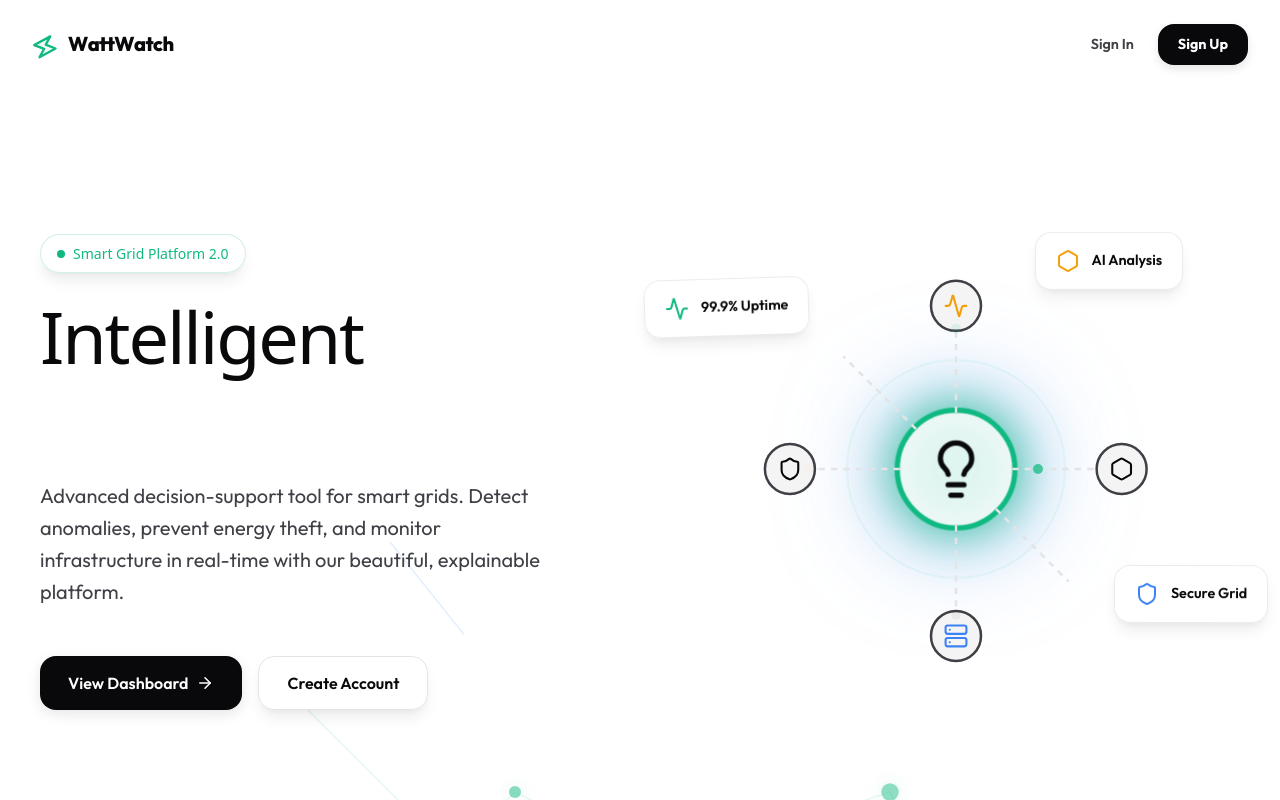
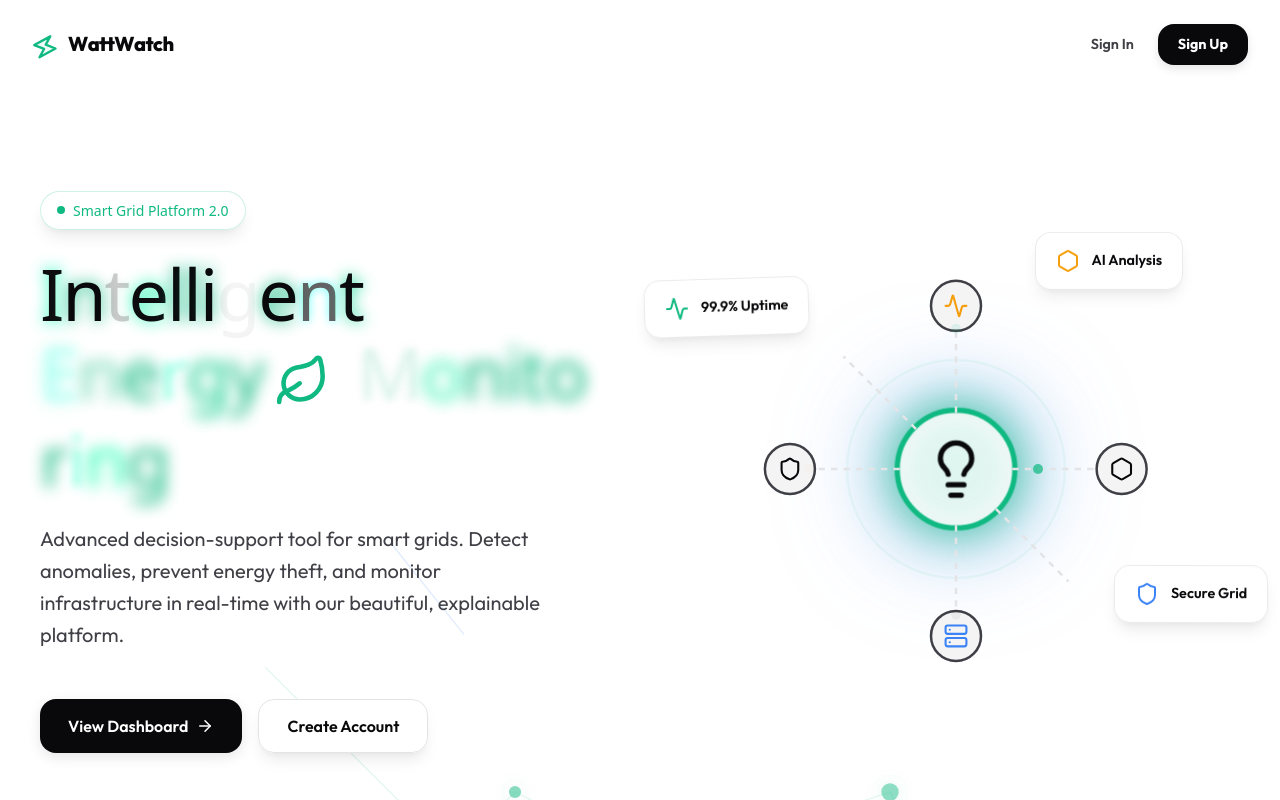
Before and after one commit to abhishekpatil8520-00/WattWatch, a React app in the folder frontend/: page / in a window 1280 px wide. Shown: the top 800 px of the page. Built offline with nearby package versions, Linux system fonts and the light colour scheme; the HTML template or start-up script is replaced by a standard one; a web font is replaced by a local one.

Commit message:
feat: animate Landing.jsx heading with bulb flicker effect

```diff
--- a/frontend/src/pages/Landing.jsx
+++ b/frontend/src/pages/Landing.jsx
@@ -1,8 +1,65 @@
 import React, { useRef } from 'react';
-import { Zap, Shield, Activity, ArrowRight, Server, Hexagon, Lightbulb } from 'lucide-react';
+import { Zap, Shield, Activity, ArrowRight, Server, Hexagon, Lightbulb, Leaf } from 'lucide-react';
 import { Link } from 'react-router-dom';
 import { motion, useScroll, useTransform } from 'framer-motion';
 import './Landing.css';
+
+const containerVariants = {
+  hidden: { opacity: 1 },
+  visible: {
+    opacity: 1,
+    transition: {
+      staggerChildren: 0.5,
+    }
+  }
+};
+
+const wordVariants = {
+  hidden: { opacity: 1 },
+  visible: {
+    opacity: 1,
+    transition: {
+      staggerChildren: 0.1,
+    }
+  }
+};
+
+const letterVariants = {
+  hidden: { opacity: 0, filter: "brightness(0)" },
+  visible: (i) => ({
+    opacity: [0, 1, 0, 1, 0.5, 1, 1, 0, 1, 1],
+    filter: [
+      "brightness(0)",
+      "brightness(3)",
+      "brightness(0)",
+      "brightness(3)",
+      "brightness(1.5)",
+      "brightness(1)",
+      "brightness(1)",
+      "brightness(0.2)",
+      "brightness(1.5)",
+      "brightness(1)"
+    ],
+    textShadow: [
+      "none",
+      "0 0 20px #10B981, 0 0 40px #10B981",
+      "none",
+      "0 0 20px #10B981, 0 0 40px #10B981",
+      "0 0 10px #10B981",
+      "0 0 15px #10B981",
+      "0 0 15px #10B981",
+      "none",
+      "0 0 15px #10B981",
+      "0 0 15px #10B981"
+    ],
+    transition: {
+      duration: 3 + (i % 4),
+      repeat: Infinity,
+      repeatType: "loop",
+      times: [0, 0.05, 0.1, 0.15, 0.2, 0.25, 0.8, 0.82, 0.85, 1]
+    }
+  })
+};
 
 const Landing = () => {
   const containerRef = useRef(null);
@@ -75,36 +132,59 @@ const Landing = () => {
             className="hero-title"
             initial="hidden"
             animate="visible"
-            variants={{
-              visible: { transition: { staggerChildren: 0.05 } }
-            }}
+            variants={containerVariants}
           >
-            {"Intelligent ".split("").map((char, index) => (
+            <motion.span variants={wordVariants} style={{display: 'inline-block'}}>
+              {"Intelligent".split("").map((char, index) => (
+                <motion.span
+                  key={`p1-${index}`}
+                  custom={index}
+                  style={{display: 'inline-block'}}
+                  variants={letterVariants}
+                >
+                  {char}
+                </motion.span>
+              ))}
+            </motion.span>
+            <br />
+            <motion.span variants={wordVariants} className="text-gradient" style={{display: 'inline-block'}}>
+              {"Energy".split("").map((char, index) => (
+                <motion.span
+                  key={`p2-${index}`}
+                  custom={index + 10}
+                  style={{display: 'inline-block'}}
+                  variants={letterVariants}
+                >
+                  {char}
+                </motion.span>
+              ))}
+
               <motion.span
-                key={`p1-${index}`}
-                style={{display: 'inline-block'}}
+                style={{display: 'inline-block', verticalAlign: 'middle', margin: '0 12px'}}
                 variants={{
-                  hidden: { opacity: 0, textShadow: "0 0 40px #fff, 0 0 80px #10B981", filter: "brightness(3)" },
-                  visible: { opacity: 1, textShadow: "0 0 0px rgba(0,0,0,0)", filter: "brightness(1)", transition: { duration: 0.6 } }
+                  hidden: { opacity: 0, scale: 0 },
+                  visible: { opacity: 1, scale: 1, transition: { duration: 0.6 } }
                 }}
               >
-                {char === " " ? "\u00A0" : char}
+                <motion.div
+                  animate={{ rotate: [-8, 8, -8], scale: [1, 1.05, 1] }}
+                  transition={{ duration: 2.5, repeat: Infinity, ease: "easeInOut" }}
+                >
+                  <Leaf className="text-emerald-500" size={54} color="#10B981" />
+                </motion.div>
               </motion.span>
-            ))}
-            <span className="text-gradient">
-              {"Energy Monitoring".split("").map((char, index) => (
+
+              {" Monitoring".split("").map((char, index) => (
                 <motion.span
-                  key={`p2-${index}`}
+                  key={`p3-${index}`}
+                  custom={index + 20}
                   style={{display: 'inline-block'}}
-                  variants={{
-                    hidden: { opacity: 0, textShadow: "0 0 40px #fff, 0 0 80px #10B981", filter: "brightness(3)" },
-                    visible: { opacity: 1, textShadow: "0 0 0px rgba(0,0,0,0)", filter: "brightness(1)", transition: { duration: 0.6 } }
-                  }}
+                  variants={letterVariants}
                 >
                   {char === " " ? "\u00A0" : char}
                 </motion.span>
               ))}
-            </span>
+            </motion.span>
           </motion.h1>
 
           <p className="hero-subtitle">
```
